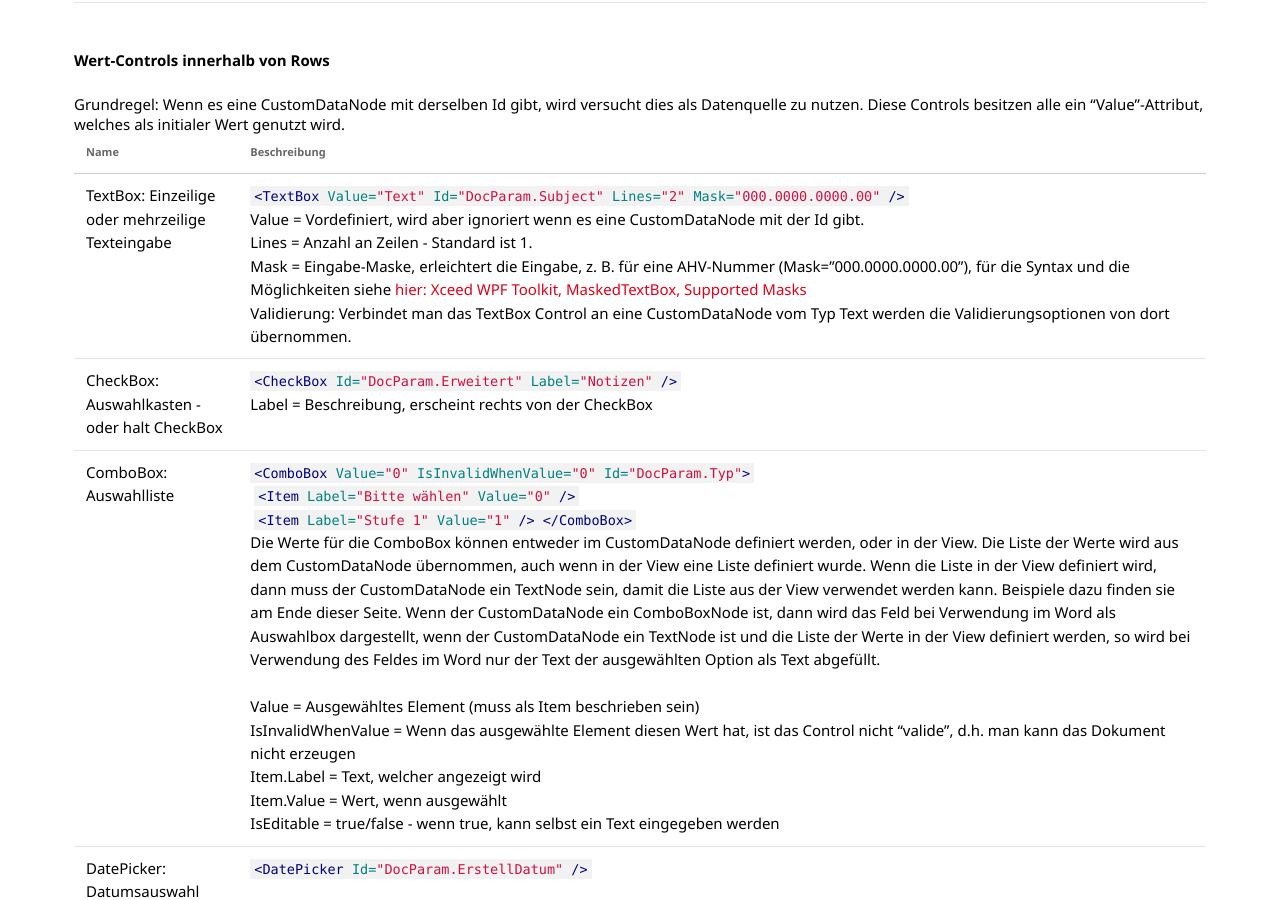
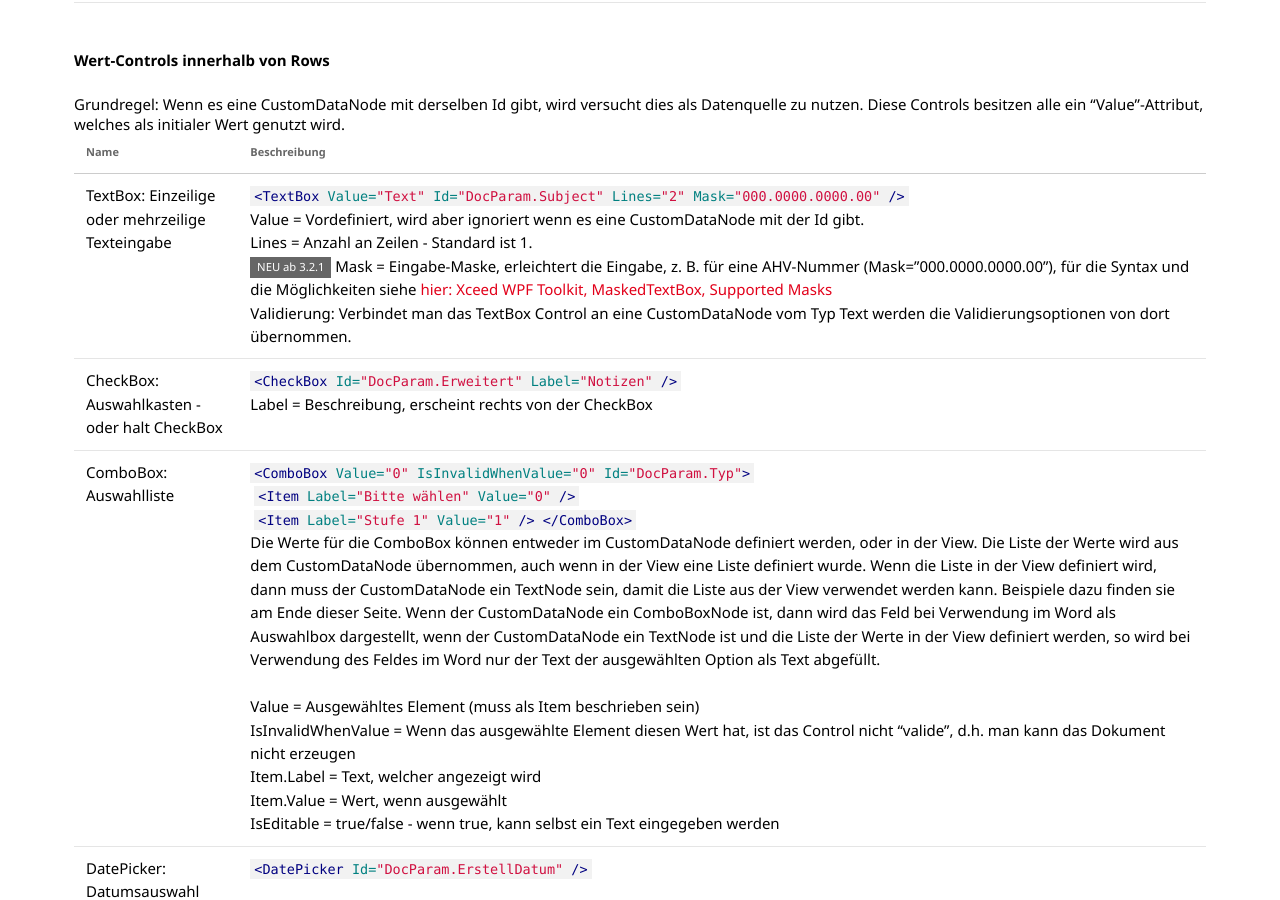
Before and after one commit to primesoft-group/oneoffixx-docs, a Jekyll site: the page built from _pages/docfunc/de/df-documentparameter.md, in a window 1280 px wide and 900 px high, scrolled down 6853 px. Built offline with Jekyll 4.4.1, drawn with Linux system fonts in a browser that asks for light colours; nearby versions of some CDN libraries; some web fonts are replaced.

Commit message:
Document Parameter DF: document 'Mask' feature (add version number)

```diff
--- a/_pages/docfunc/de/df-documentparameter.md
+++ b/_pages/docfunc/de/df-documentparameter.md
@@ -192,7 +192,7 @@ Diese Controls besitzen alle ein "Value"-Attribut, welches als initialer Wert ge
 {:.table .table-striped}
 |  __Name__                     		 	 					|  __Beschreibung__  |
 |    ----								 	 					|        ----        |
-|  TextBox: Einzeilige oder mehrzeilige Texteingabe				|  `<TextBox Value="Text" Id="DocParam.Subject" Lines="2" Mask="000.0000.0000.00" />`{:.language-xml}<br>Value = Vordefiniert, wird aber ignoriert wenn es eine CustomDataNode mit der Id gibt.<br>Lines = Anzahl an Zeilen - Standard ist 1.<br>Mask = Eingabe-Maske, erleichtert die Eingabe, z. B. für eine AHV-Nummer (Mask="000.0000.0000.00"), für die Syntax und die Möglichkeiten siehe [hier: Xceed WPF Toolkit, MaskedTextBox, Supported Masks](https://github.com/xceedsoftware/wpftoolkit/wiki/MaskedTextBox#supported-masks)<br> Validierung: Verbindet man das TextBox Control an eine CustomDataNode vom Typ Text werden die Validierungsoptionen von dort übernommen.  |
+|  TextBox: Einzeilige oder mehrzeilige Texteingabe				|  `<TextBox Value="Text" Id="DocParam.Subject" Lines="2" Mask="000.0000.0000.00" />`{:.language-xml}<br>Value = Vordefiniert, wird aber ignoriert wenn es eine CustomDataNode mit der Id gibt.<br>Lines = Anzahl an Zeilen - Standard ist 1.<br><span class="label label-info">NEU ab 3.2.1</span> Mask = Eingabe-Maske, erleichtert die Eingabe, z. B. für eine AHV-Nummer (Mask="000.0000.0000.00"), für die Syntax und die Möglichkeiten siehe [hier: Xceed WPF Toolkit, MaskedTextBox, Supported Masks](https://github.com/xceedsoftware/wpftoolkit/wiki/MaskedTextBox#supported-masks)<br> Validierung: Verbindet man das TextBox Control an eine CustomDataNode vom Typ Text werden die Validierungsoptionen von dort übernommen.  |
 |  CheckBox: Auswahlkasten - oder halt CheckBox					|  `<CheckBox Id="DocParam.Erweitert" Label="Notizen" />`{:.language-xml}<br>Label = Beschreibung, erscheint rechts von der CheckBox  |
 |  ComboBox: Auswahlliste										|  `<ComboBox Value="0" IsInvalidWhenValue="0" Id="DocParam.Typ">`{:.language-xml}<br>&nbsp;`<Item Label="Bitte wählen" Value="0" />`{:.language-xml}<br>&nbsp;`<Item Label="Stufe 1" Value="1" />`{:.language-xml}`</ComboBox>`{:.language-xml} <br> Die Werte für die ComboBox können entweder im CustomDataNode definiert werden, oder in der View. Die Liste der Werte wird aus dem CustomDataNode übernommen, auch wenn in der View eine Liste definiert wurde. Wenn die Liste in der View definiert wird, dann muss der CustomDataNode ein TextNode sein, damit die Liste aus der View verwendet werden kann. Beispiele dazu finden sie am Ende dieser Seite. Wenn der CustomDataNode ein ComboBoxNode ist, dann wird das Feld bei Verwendung im Word als Auswahlbox dargestellt, wenn der CustomDataNode ein TextNode ist und die Liste der Werte in der View definiert werden, so wird bei Verwendung des Feldes im Word nur der Text der ausgewählten Option als Text abgefüllt.<br><br> Value = Ausgewähltes Element (muss als Item beschrieben sein)<br>IsInvalidWhenValue = Wenn das ausgewählte Element diesen Wert hat, ist das Control nicht "valide", d.h. man kann das Dokument nicht erzeugen<br>Item.Label = Text, welcher angezeigt wird<br>Item.Value = Wert, wenn ausgewählt<br> IsEditable = true/false - wenn true, kann selbst ein Text eingegeben werden
 |  DatePicker: Datumsauswahl									|  `<DatePicker Id="DocParam.ErstellDatum" />`{:.language-xml}  |
```
